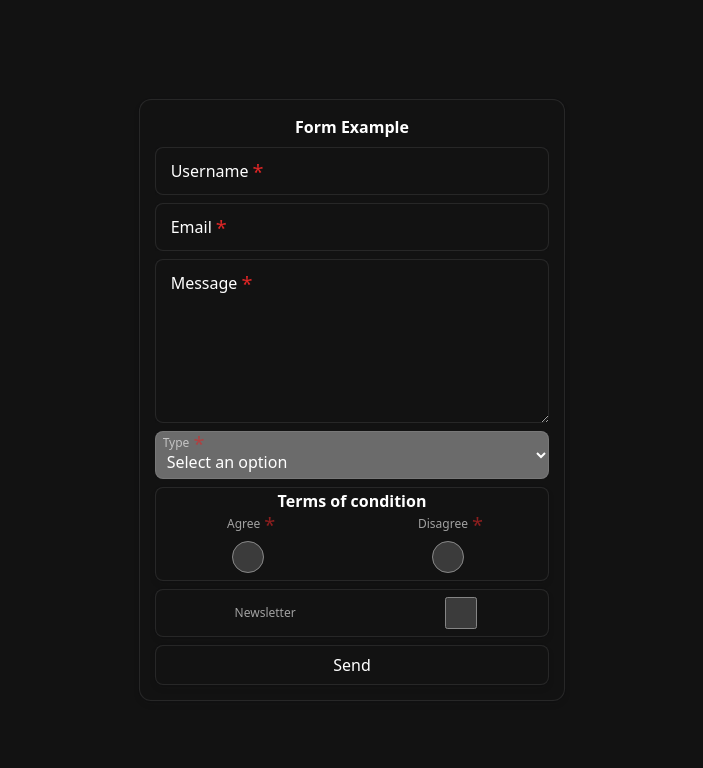
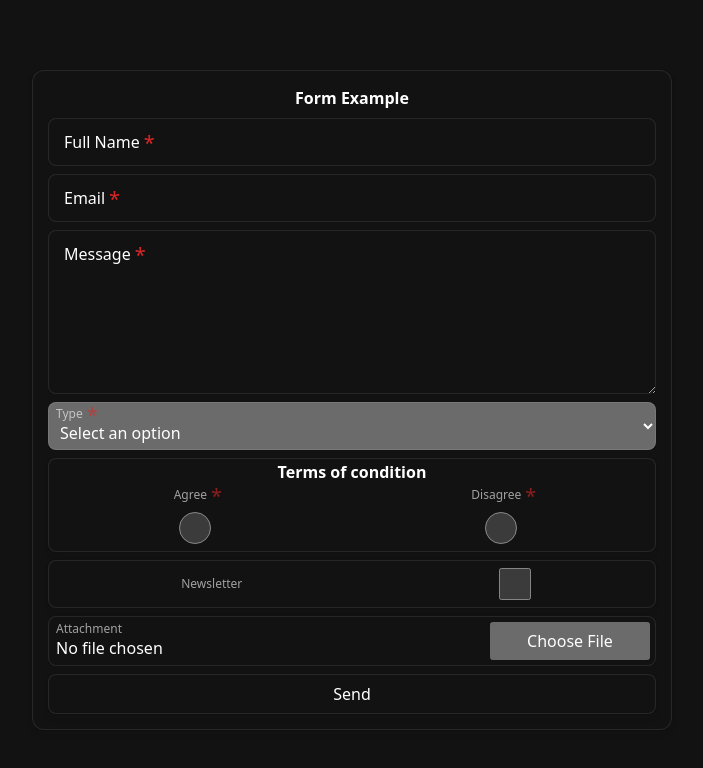
Before and after one commit to germondai/forms-pretty, a website built with Vite: page index.html in a window 1280 px wide. Shown: the whole page, without its empty margins (288-991 px from the left). Built offline with nearby package versions, Linux system fonts and the light colour scheme.

Commit message:
input type file style

```diff
--- a/src/main.ts
+++ b/src/main.ts
@@ -32,6 +32,12 @@ document.querySelector<HTMLStyleElement>('style')!.innerHTML = `
     border-radius: 12px;
   }
 
+  @media (max-width: 1440px) {
+    .cont {
+      width: 50%;
+    }
+  }
+
   @media (max-width: 768px) {
     .cont {
       width: 95%;
@@ -44,8 +50,8 @@ document.querySelector<HTMLDivElement>('#app')!.innerHTML = `
     <form action="" method="post" class="form form-overflow shdw">
       <b class="form-title">Form Example</b>
       <div class="field large">
-        <input id="username" name="username" type="text" placeholder="x" required />
-        <label for="username">Username</label>
+        <input id="fullname" name="fullname" type="text" placeholder="x" required />
+        <label for="fullname">Full Name</label>
       </div>
       <div class="field large">
         <input id="email" name="email" type="email" placeholder="x" required />
@@ -82,6 +88,10 @@ document.querySelector<HTMLDivElement>('#app')!.innerHTML = `
           <label for="newsletter">Newsletter</label>
         </div>
       </div>
+      <div class="field large">
+        <input id="attachment" name="attachment" type="file" placeholder="x" />
+        <label for="attachment">Attachment</label>
+      </div>
       <button type="submit" class="form-btn">Send</button>
     </form>
   </div>
--- a/src/style.scss
+++ b/src/style.scss
@@ -93,6 +93,18 @@
       @apply shdw;
     }
 
+    &:is([type="file"]) {
+      @apply cursor-pointer leading-loose text-center pr-44;
+
+      &::-webkit-file-upload-button {
+        @apply absolute w-40 right-0.5 top-1/2 -translate-y-[50%] content-['Upload_File'];
+        // @apply hidden invisible appearance-none;
+        // @apply float-right;
+      }
+
+      // &::before { @apply absolute top-1/2 right-4 -translate-y-[50%] content-['☁️'] text-3xl; }
+    }
+
     &:required~label {
       @apply flex items-center before:content-['*'] before:text-red-600 before:ml-1 before:mt-0.5 before:order-2 before:text-xl before:leading-none;
     }
```
Also changed, not shown: package.json (+8 -8 lines), pnpm-lock.yaml.
